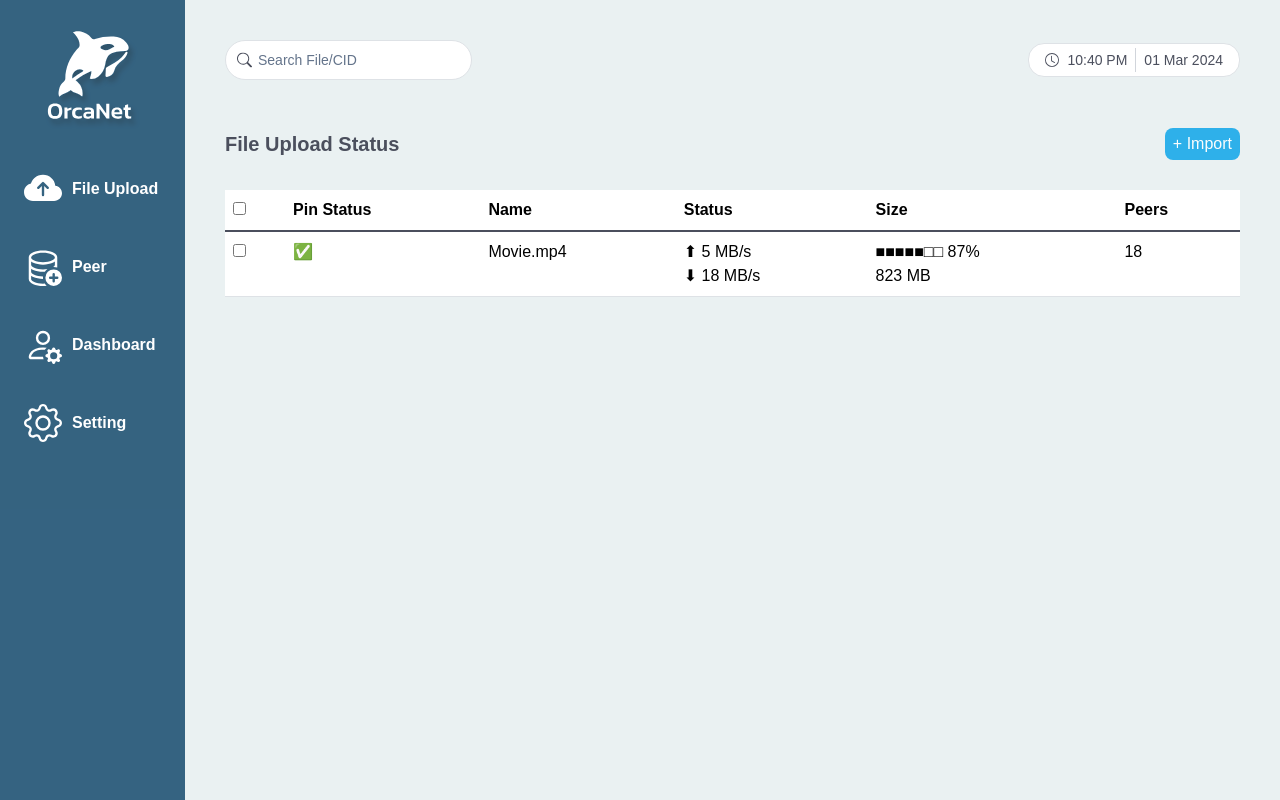
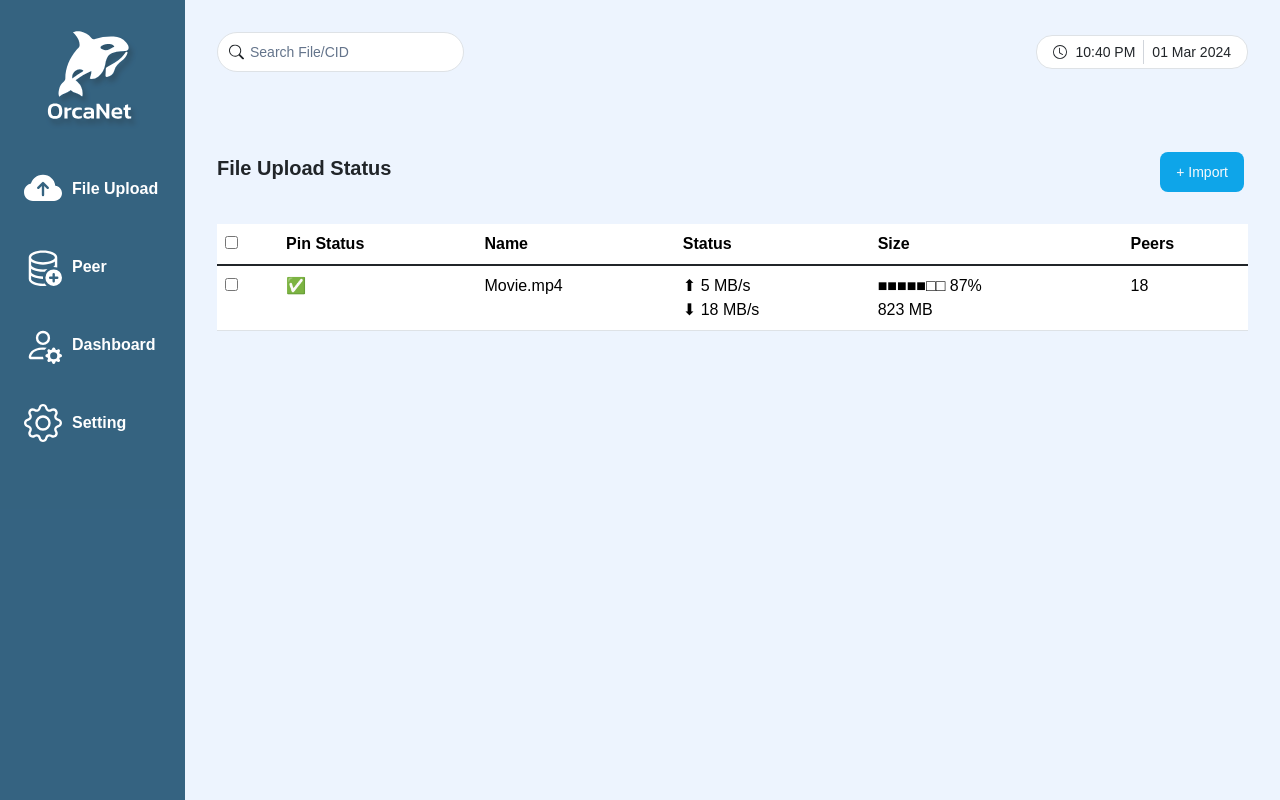
Before and after one commit to sbu-416-24sp/orcanet-desktop-deprecated, a React (Vite) app in the folder frontend/: page / in a window 1280 px wide. Built offline with nearby package versions, Linux system fonts and the light colour scheme; the HTML template or start-up script is replaced by a standard one.

Commit message:
Convert File Uplod Page to tailwind css format, fix bugs of Setting page

```diff
--- a/frontend/src/components/FileUploadPage.tsx
+++ b/frontend/src/components/FileUploadPage.tsx
@@ -1,5 +1,6 @@
 import { motion } from "framer-motion";
 import { routeVariants } from "../helper/RouterAnimation";
+import { Button } from "@/components/ui/button";
 
 import Header from "./Header/Header";
 
@@ -7,11 +8,11 @@
   return (
     <div className="file-upload-header">
       <Header />
-      <div className="file-upload-title-btn">
+      <div className="flex items-center justify-between py-8">
         <h3>File Upload Status</h3>
-        <button className="import-btn px-2 py-1 rounded-lg bg-sky-500 hover:bg-sky-700">
+        <Button className="px-3 py-1 mr-1 rounded-lg bg-sky-500 hover:bg-sky-700">
           + Import
-        </button>
+        </Button>
       </div>
     </div>
   );
@@ -58,7 +59,8 @@
 export default function FileUploadPage() {
   return (
     <motion.div
-      className="content file-upload-page"
+      // className="content file-upload-page"
+      className="p-8 h-full bg-blue-100 bg-opacity-50"
       initial="initial"
       animate="final"
       variants={routeVariants}
--- a/frontend/src/components/Setting/MainSetting.tsx
+++ b/frontend/src/components/Setting/MainSetting.tsx
@@ -20,7 +20,9 @@
             defaultValue="CAESIKY9RkdcwVuPzyQPn2SX7CEJRIj87Y1Mxtm0S5ABQMvI"
             placeholder="Enter Access Key"
           />
-          <Button>Generate</Button>
+          <Button className="ml-4 rounded-lg bg-sky-500 hover:bg-sky-700">
+            Generate
+          </Button>
         </div>
       </div>
     </div>
--- a/frontend/src/stylesheets/_PageFileUpload.scss
+++ b/frontend/src/stylesheets/_PageFileUpload.scss
@@ -1,28 +1,28 @@
-@use "_helper";
+// @use "_helper";
 
-.file-upload-page{
-    overflow: hidden;
-    color: helper.$subTextColor;
-    background-color: helper.$backgroundColor;
-    padding: 40px;
+// .file-upload-page{
+//     overflow: hidden;
+//     color: helper.$subTextColor;
+//     background-color: helper.$backgroundColor;
+//     padding: 40px;
 
-  .file-upload-header .file-upload-title-btn {
+//   .file-upload-header .file-upload-title-btn {
 
-    @include helper.spaceBetween(row);
-    @include helper.centerVertical;
+//     @include helper.spaceBetween(row);
+//     @include helper.centerVertical;
 
-    margin-bottom: 30px;
+//     margin-bottom: 30px;
 
-    h3 {
-      margin: 0;
-    }
+//     h3 {
+//       margin: 0;
+//     }
 
-    .import-btn {
-        // background-color: helper.$importantTextColor;
-        // padding: 5px 10px;
-        // border-radius: 8px;
-        color: white;
-        opacity: 85%;
-    }
-  }
-}
+//     .import-btn {
+//         // background-color: helper.$importantTextColor;
+//         // padding: 5px 10px;
+//         // border-radius: 8px;
+//         color: white;
+//         opacity: 85%;
+//     }
+//   }
+// }
```
